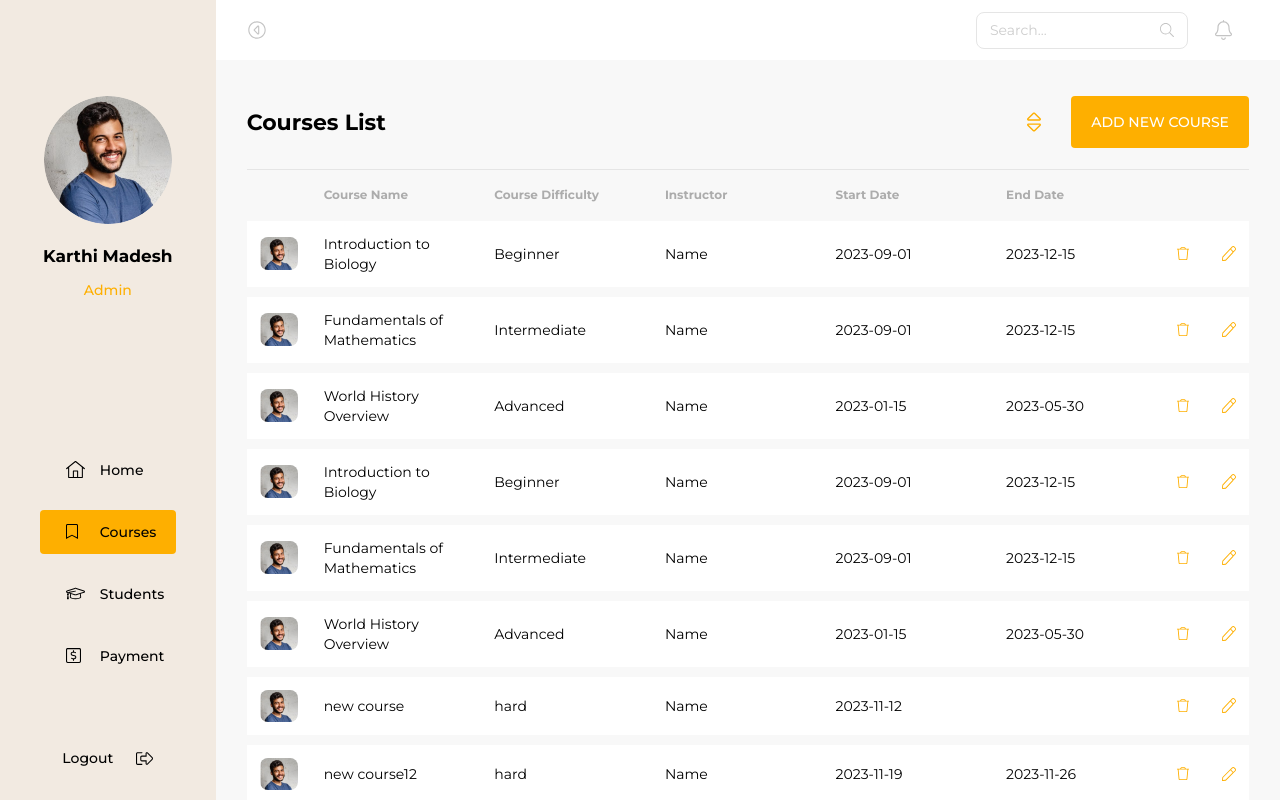
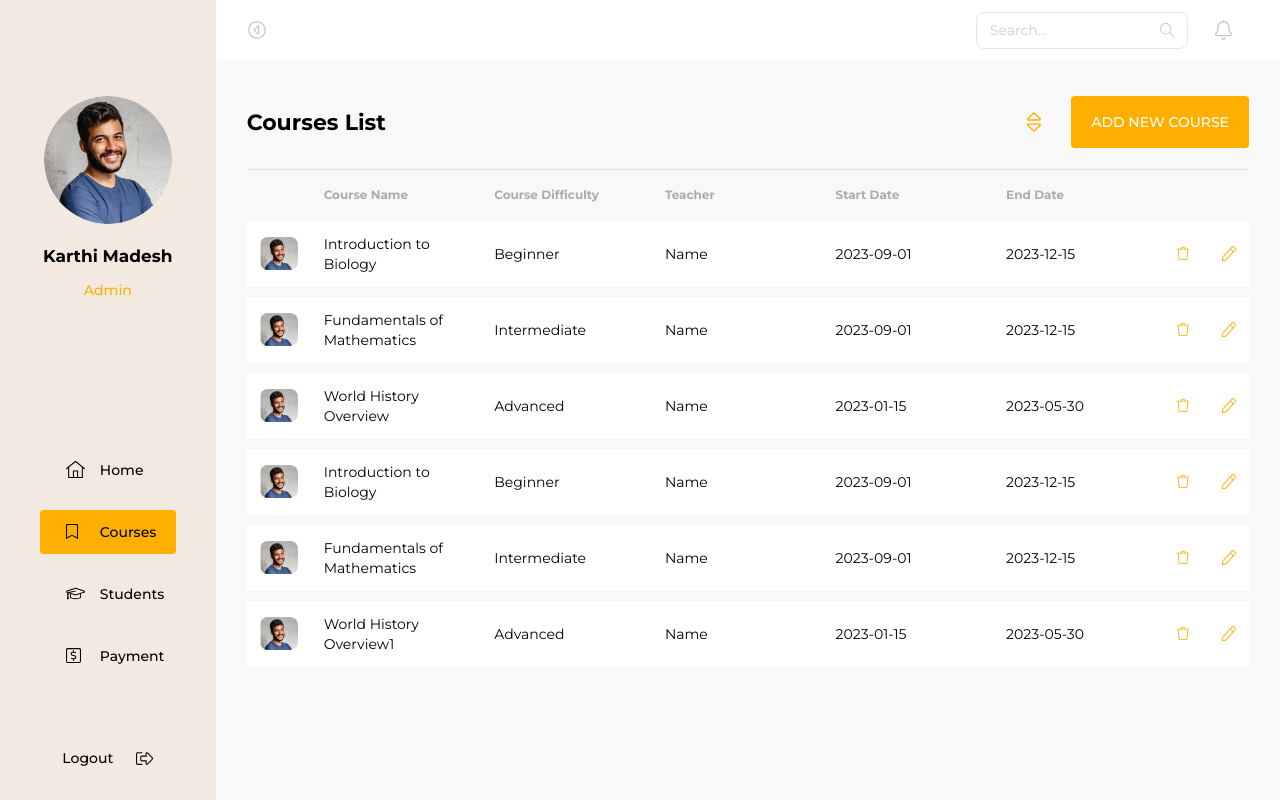
Before and after one commit to EdKo2001/React-Developer-Digital-Governance-Agency, a Next.js app: page /courses in a window 1280 px wide. Built offline with nearby package versions, Linux system fonts and the light colour scheme; data requests are answered from the project's data file.

Commit message:
feat(modal-close): add on form submit

```diff
--- a/db.json
+++ b/db.json
@@ -1,11 +1,11 @@
 {
   "students": [
     {
-      "id": 3,
-      "name": "Noah Williams",
+      "name": "Noah Williams12",
       "email": "noah.williams@example.com",
       "phone": "5550102",
-      "personal_number": "987654323"
+      "personal_number": "987654323",
+      "id": 3
     },
     {
       "id": 4,
@@ -81,15 +81,22 @@
       "name": "Eduard Koshkelyan",
       "email": "eduardko2001@gmail.com",
       "phone": "+995598513590",
-      "personal_number": "12",
-      "id": 16
+      "personal_number": "123333",
+      "id": 17
     },
     {
       "name": "Eduard Koshkelyan",
       "email": "eduardko2001@gmail.com",
       "phone": "+995598513590",
-      "personal_number": "123333",
-      "id": 17
+      "personal_number": "123333333",
+      "id": 18
+    },
+    {
+      "name": "23",
+      "email": "eduardko2001@gmail.com",
+      "phone": "+995598513590",
+      "personal_number": "1",
+      "id": 19
     }
   ],
   "teachers": [
@@ -148,27 +155,12 @@
       "end_date": "2023-12-15"
     },
     {
-      "id": 9,
-      "course_name": "World History Overview",
+      "course_name": "World History Overview1",
       "course_difficulty": "Advanced",
-      "teacher_id": 1,
+      "teacher": "ed",
       "start_date": "2023-01-15",
-      "end_date": "2023-05-30"
-    },
-    {
-      "course_name": "new course",
-      "course_difficulty": "hard",
-      "teacher": "ed",
-      "start_date": "2023-11-12",
-      "id": 10
-    },
-    {
-      "course_name": "new course12",
-      "course_difficulty": "hard",
-      "teacher": "ed",
-      "start_date": "2023-11-19",
-      "end_date": "2023-11-26",
-      "id": 11
+      "end_date": "2023-05-30",
+      "id": 9
     }
   ],
   "users": [
--- a/src/app/courses/page.tsx
+++ b/src/app/courses/page.tsx
@@ -4,7 +4,7 @@ import { Metadata } from "next";
 import { revalidatePath } from "next/cache";
 
 import { DashboardLayout } from "@/components";
-import { Button, Form, Modal, Table } from "@/components/reusables";
+import { Button, ConnectModalForm, Table } from "@/components/reusables";
 import RemoveCourseButton from "./RemoveCourseButton";
 
 import { axiosInstance } from "@/config";
@@ -20,8 +20,8 @@ async function getCourses() {
 
   try {
     const res = await axiosInstance.get("/courses");
-    res.data.forEach((course: { instructor: string }) => {
-      course.instructor = "Name";
+    res.data.forEach((course: { teacher: string }) => {
+      course.teacher = "Name";
     });
     return res.data;
   } catch (error) {
@@ -29,7 +29,7 @@ async function getCourses() {
   }
 }
 
-async function addCourse(formData: FormData) {
+async function addCourse(currentState: string, formData: FormData) {
   "use server";
 
   const course_name = formData.get("course_name")?.toString();
@@ -51,9 +51,10 @@ async function addCourse(formData: FormData) {
   }
 
   revalidatePath("/students");
+  return "Close modal";
 }
 
-async function updateCourse(formData: FormData) {
+async function updateCourse(currentState: string, formData: FormData) {
   "use server";
 
   const id = formData.get("id")?.toString();
@@ -76,6 +77,7 @@ async function updateCourse(formData: FormData) {
   }
 
   revalidatePath("/students");
+  return "Close modal";
 }
 
 export default async function Courses() {
@@ -84,12 +86,11 @@ export default async function Courses() {
     "Avatar",
     "Course Name",
     "Course Difficulty",
-    "Instructor",
+    "Teacher",
     "Start Date",
     "End Date",
     "Actions",
   ];
-
   const fields = [
     { type: "text", name: "course_name", label: "Course Name" },
     { type: "text", name: "course_difficulty", label: "Course Difficulty" },
@@ -119,16 +120,14 @@ export default async function Courses() {
               height={19.25}
             />
           </button>
-
-          <Modal OpenComponent={<Button>ADD NEW COURSE</Button>}>
-            <Form
-              title="add course"
-              text="Add more courses"
-              buttonText="add"
-              fields={fields}
-              action={addCourse}
-            />
-          </Modal>
+          <ConnectModalForm
+            OpenComponent={<Button>ADD NEW COURSE</Button>}
+            title="add course"
+            text="Add more courses"
+            fields={fields}
+            buttonText="add"
+            action={addCourse}
+          />
         </div>
       </div>
       <Table
--- a/src/app/students/page.tsx
+++ b/src/app/students/page.tsx
@@ -4,7 +4,7 @@ import { Metadata } from "next";
 import { revalidatePath } from "next/cache";
 
 import { DashboardLayout } from "@/components";
-import { Button, Form, Modal, Table } from "@/components/reusables";
+import { Button, ConnectModalForm, Table } from "@/components/reusables";
 import RemoveStudentButton from "./RemoveStudentButton";
 
 import { axiosInstance } from "@/config";
@@ -29,7 +29,7 @@ async function getStudents() {
   }
 }
 
-async function addStudent(formData: FormData) {
+async function addStudent(currentState: string, formData: FormData) {
   "use server";
 
   const name = formData.get("name")?.toString();
@@ -49,9 +49,10 @@ async function addStudent(formData: FormData) {
   }
 
   revalidatePath("/students");
+  return "Close modal";
 }
 
-async function updateStudent(formData: FormData) {
+async function updateStudent(currentState: string, formData: FormData) {
   "use server";
 
   const id = formData.get("id")?.toString();
@@ -72,6 +73,8 @@ async function updateStudent(formData: FormData) {
   }
 
   revalidatePath("/students");
+
+  return "Close modal";
 }
 
 export default async function Students() {
@@ -109,14 +112,13 @@ export default async function Students() {
               height={19.25}
             />
           </button>
-          <Modal OpenComponent={<Button>ADD NEW STUDENT</Button>}>
-            <Form
-              title="add student"
-              buttonText="add"
-              fields={fields}
-              action={addStudent}
-            />
-          </Modal>
+          <ConnectModalForm
+            OpenComponent={<Button>ADD NEW STUDENT</Button>}
+            title="add student"
+            fields={fields}
+            buttonText="add"
+            action={addStudent}
+          />
         </div>
       </div>
       <Table
--- /dev/null
+++ b/src/components/reusables/ConnectModalForm.tsx
@@ -0,0 +1,44 @@
+"use client";
+
+import React, { useState, FC } from "react";
+
+import { Form, Modal } from ".";
+import { Field } from "./Form";
+
+interface ConnectModalFormProps {
+  title: string;
+  text?: string;
+  buttonText: string;
+  OpenComponent: React.ReactElement<{ onClick: () => void }>;
+  fields: Field[];
+  action: (currentState: string, formData: FormData) => Promise<string>;
+  formData?: Record<string, string>;
+}
+
+const ConnectModalForm: FC<ConnectModalFormProps> = ({
+  title,
+  text,
+  buttonText,
+  OpenComponent,
+  fields,
+  action,
+  formData,
+}) => {
+  const [isOpen, setOpen] = useState(0);
+
+  return (
+    <Modal OpenComponent={OpenComponent} closeModalForce={isOpen}>
+      <Form
+        title={title}
+        text={text}
+        buttonText={buttonText}
+        fields={fields}
+        action={action as unknown as (state: void | null) => void}
+        formData={formData}
+        cb={() => setOpen(Math.random())}
+      />
+    </Modal>
+  );
+};
+
+export default ConnectModalForm;
--- a/src/components/reusables/Form.tsx
+++ b/src/components/reusables/Form.tsx
@@ -1,6 +1,9 @@
-import React from "react";
+"use client";
+
+import React, { useEffect } from "react";
 
 import { Button, FormGroup } from ".";
+import { useFormState } from "react-dom";
 
 export interface Field {
   type: string;
@@ -13,9 +16,10 @@ interface FormProps {
   text?: string;
   buttonText: string;
   fields: Field[];
-  action: (formData: FormData) => Promise<any>;
+  action: (state: void | null) => void;
   formData?: Record<string, string>;
   className?: string;
+  cb: (randomToBeUnique: number) => void;
 }
 
 const Form: React.FC<FormProps> = ({
@@ -26,13 +30,22 @@ const Form: React.FC<FormProps> = ({
   action,
   formData,
   className,
+  cb,
 }) => {
+  const [message, formAction] = useFormState(action, null);
+
+  console.log("message", message);
+
+  useEffect(() => {
+    message && cb(Math.random());
+  }, [message, cb]);
+
   return (
     <form
       className={`flex w-[475px] max-w-full flex-col rounded-[20px] ${
         className ? className : ""
       }`}
-      action={action}
+      action={formAction}
     >
       <h1
         className={`${
--- a/src/components/reusables/Modal.tsx
+++ b/src/components/reusables/Modal.tsx
@@ -60,11 +60,17 @@ const ModalComponent = ({
 const Modal = ({
   children,
   OpenComponent,
+  closeModalForce,
 }: {
   children: React.ReactNode;
   OpenComponent: React.ReactElement<{ onClick: () => void }>;
+  closeModalForce?: number;
 }) => {
   const [isOpen, setIsOpen] = useState(false);
+
+  useEffect(() => {
+    setIsOpen(false);
+  }, [closeModalForce]);
 
   const toggleModal = () => {
     setIsOpen(!isOpen);
--- a/src/components/reusables/Table.tsx
+++ b/src/components/reusables/Table.tsx
@@ -2,7 +2,7 @@ import Image from "next/image";
 
 import { EventButtonProps } from "@/app/students/RemoveStudentButton";
 
-import { Form, Modal } from ".";
+import { ConnectModalForm } from ".";
 import { Field } from "./Form";
 
 type Row = { [key: string]: string };
@@ -12,7 +12,7 @@ interface TableProps {
   headerData: string[];
   bodyData: Row[];
   RemoveComponent?: React.ComponentType<EventButtonProps>;
-  editAction?: (formData: FormData) => Promise<void>;
+  editAction?: (currentState: string, formData: FormData) => Promise<string>;
   fields?: Field[];
 }
 
@@ -29,7 +29,7 @@ const Table: React.FC<TableProps> = ({
       return (
         <>
           {RemoveComponent && <RemoveComponent id={row.id} />}
-          <Modal
+          <ConnectModalForm
             OpenComponent={
               <button type="button">
                 <Image
@@ -40,15 +40,12 @@ const Table: React.FC<TableProps> = ({
                 />
               </button>
             }
-          >
-            <Form
-              title="update student"
-              buttonText="update"
-              fields={[{ type: "hidden", name: "id" }, ...fields]}
-              formData={row}
-              action={editAction!}
-            />
-          </Modal>
+            title="update student"
+            fields={[{ type: "hidden", name: "id" }, ...fields]}
+            buttonText="update"
+            formData={row}
+            action={editAction!}
+          />
         </>
       );
     }
--- a/src/components/reusables/index.tsx
+++ b/src/components/reusables/index.tsx
@@ -3,3 +3,4 @@ export { default as Button } from "./Button";
 export { default as Modal } from "./Modal";
 export { default as FormGroup } from "./FormGroup";
 export { default as Form } from "./Form";
+export { default as ConnectModalForm } from "./ConnectModalForm";
```
